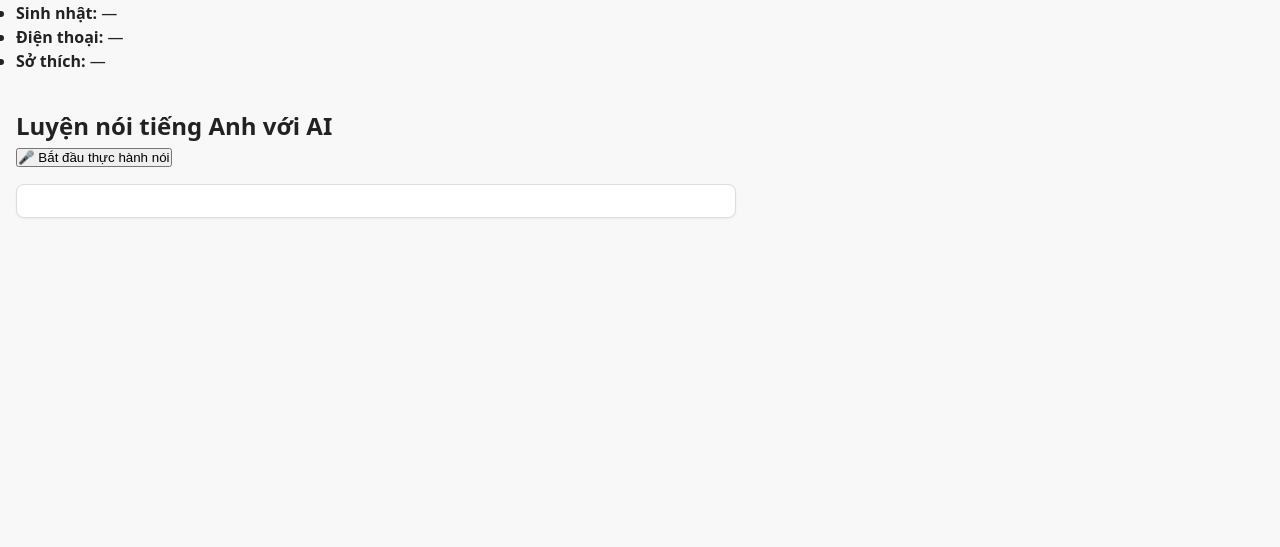
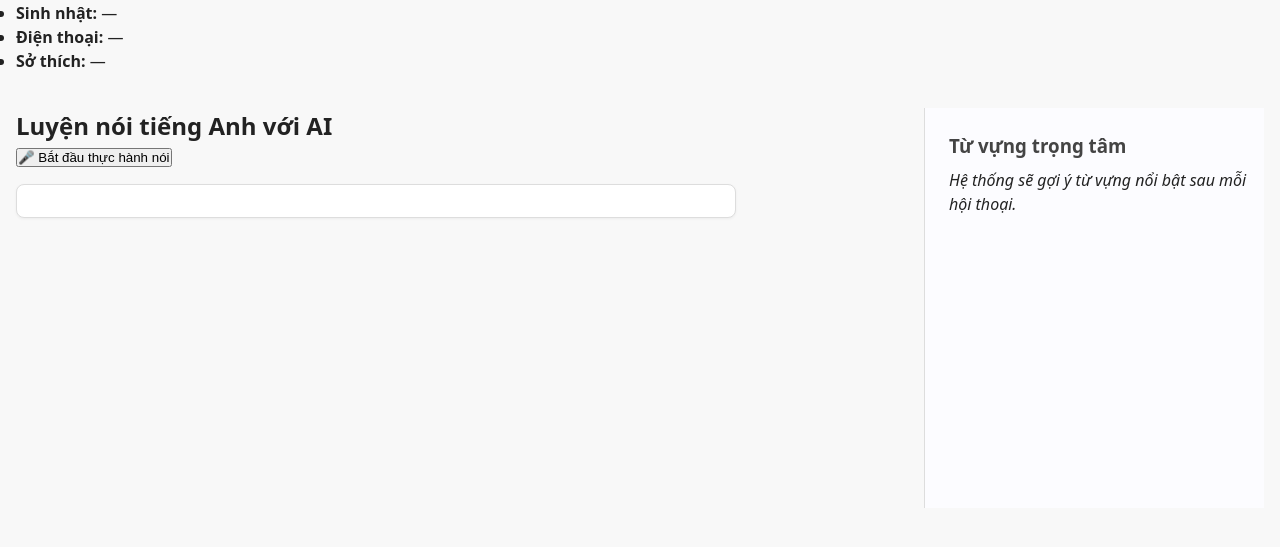
Before and after one commit to Tuan-23880095/english-ai-trainer, a FastAPI app: template app/presentation/templates/voice.html in a window 1280 px wide. Shown: the part 179-726 px from the top of the page. Run offline with FastAPI, Linux system fonts and the light colour scheme; the template is opened without the code that fills it, so the values that code supplies are empty; parts of the project's set-up code (start-up, migrations or seed data) failed here and were passed over.

Commit message:
Update voice.html

```diff
--- a/app/presentation/templates/voice.html
+++ b/app/presentation/templates/voice.html
@@ -1,10 +1,44 @@
 {% extends "base.html" %}
 {% block title %}Voice Chat{% endblock %}
 {% block content %}
-<h2>Luyện nói tiếng Anh với AI</h2>
-<button id="start">🎤 Bắt đầu thực hành nói</button>
-<p id="status"></p>
-<div id="conversation"></div>
+<style>
+  .flex-row {
+    display: flex;
+    gap: 2rem;
+    align-items: flex-start;
+  }
+  .voice-col-main {
+    flex: 2 1 0%;
+  }
+  .voice-col-side {
+    flex: 1 0 300px;
+    border-left: 1px solid #ddd;
+    padding-left: 1.5rem;
+    background: #fcfcff;
+    min-height: 400px;
+    max-width: 340px;
+  }
+  #keywords .vocab-word {
+    margin-bottom: 1.5em;
+    padding-bottom: .7em;
+    border-bottom: 1px solid #e0e0e0;
+  }
+  #keywords b { color: #0066cc; }
+  #keywords i { color: #555; }
+  #keywords span { color: #29743c; font-weight: 500;}
+</style>
+<div class="flex-row">
+  <div class="voice-col-main">
+    <h2>Luyện nói tiếng Anh với AI</h2>
+    <button id="start">🎤 Bắt đầu thực hành nói</button>
+    <p id="status"></p>
+    <div id="conversation"></div>
+  </div>
+  <div class="voice-col-side">
+    <h3>Từ vựng trọng tâm</h3>
+    <div id="keywords"><em>Hệ thống sẽ gợi ý từ vựng nổi bật sau mỗi hội thoại.</em></div>
+  </div>
+</div>
 {% endblock %}
 {% block script %}
 <script type="module" src="/static/js/voice.js"></script>
```
